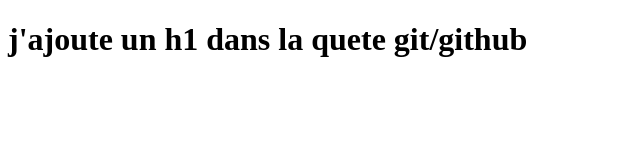
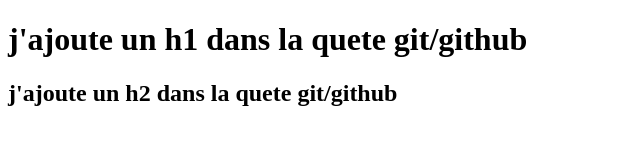
Before and after one commit to marcpiveteau/helloWorld, a plain HTML site: page index.html in a window 1280 px wide. Shown: the whole page, without its empty margins (0-640 px from the left). Drawn offline with Linux system fonts and the light colour scheme.

Commit message:
j'ajoute maintenant un h2

```diff
--- a/index.html
+++ b/index.html
@@ -4,6 +4,6 @@
 
  <body>
 <h1> j'ajoute un h1 dans la quete git/github </h1>
-
+<h2> j'ajoute un h2 dans la quete git/github </h2>
 </body>
 </html>
```
